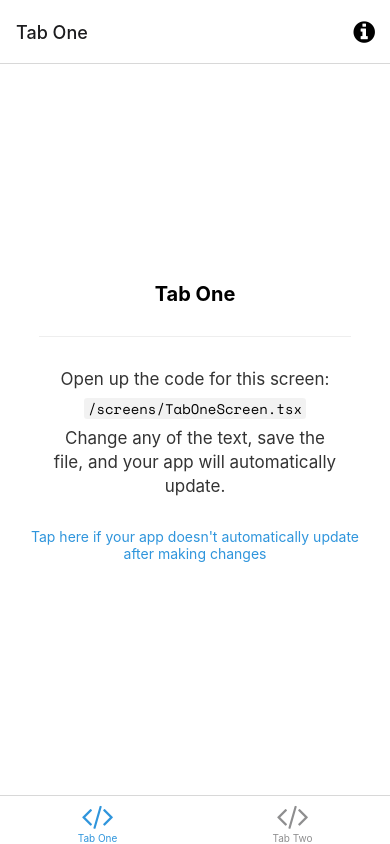
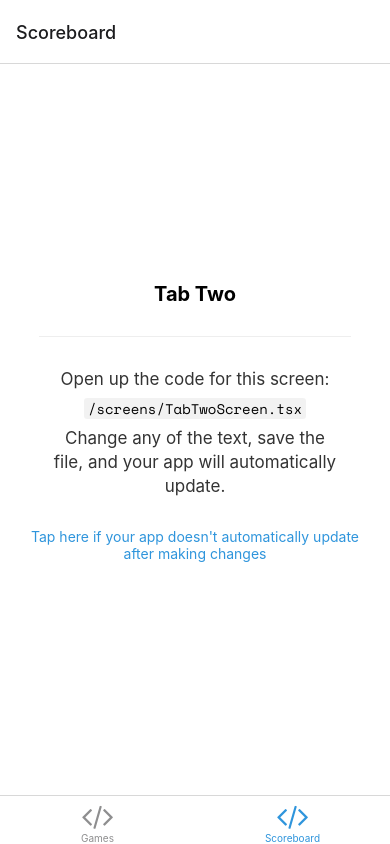
Before and after one commit to SophiaH67/MojimindReactNative, a React Native app: screen /Scoreboard in a window 390 px wide. Built offline with nearby package versions, Linux system fonts and the light colour scheme; what expo-linking would draw is missing.

Commit message:
feat: tabs -> GamesScreen, ScoreboardScreen

```diff
--- a/navigation/LinkingConfiguration.ts
+++ b/navigation/LinkingConfiguration.ts
@@ -10,25 +10,25 @@ import * as Linking from 'expo-linking';
 import { RootStackParamList } from '../types';
 
 const linking: LinkingOptions<RootStackParamList> = {
-  prefixes: [Linking.makeUrl('/')],
+  prefixes: [Linking.makeUrl("/")],
   config: {
     screens: {
       Root: {
         screens: {
-          TabOne: {
+          Games: {
             screens: {
-              TabOneScreen: 'one',
+              GamesScreen: "games",
             },
           },
-          TabTwo: {
+          Scoreboard: {
             screens: {
-              TabTwoScreen: 'two',
+              ScoreboardScreen: "scoreboard",
             },
           },
         },
       },
-      Modal: 'modal',
-      NotFound: '*',
+      Modal: "modal",
+      NotFound: "*",
     },
   },
 };
--- a/navigation/index.tsx
+++ b/navigation/index.tsx
@@ -14,8 +14,8 @@ import Colors from '../constants/Colors';
 import useColorScheme from '../hooks/useColorScheme';
 import ModalScreen from '../screens/ModalScreen';
 import NotFoundScreen from '../screens/NotFoundScreen';
-import TabOneScreen from '../screens/TabOneScreen';
-import TabTwoScreen from '../screens/TabTwoScreen';
+import GamesScreen from '../screens/GamesScreen';
+import ScoreboardScreen from "../screens/ScoreboardScreen";
 import { RootStackParamList, RootTabParamList, RootTabScreenProps } from '../types';
 import LinkingConfiguration from './LinkingConfiguration';
 
@@ -58,15 +58,15 @@ function BottomTabNavigator() {
 
   return (
     <BottomTab.Navigator
-      initialRouteName="TabOne"
+      initialRouteName="Games"
       screenOptions={{
         tabBarActiveTintColor: Colors[colorScheme].tint,
       }}>
       <BottomTab.Screen
-        name="TabOne"
-        component={TabOneScreen}
-        options={({ navigation }: RootTabScreenProps<'TabOne'>) => ({
-          title: 'Tab One',
+        name="Games"
+        component={GamesScreen}
+        options={({ navigation }: RootTabScreenProps<'Games'>) => ({
+          title: 'Games',
           tabBarIcon: ({ color }) => <TabBarIcon name="code" color={color} />,
           headerRight: () => (
             <Pressable
@@ -85,10 +85,10 @@ function BottomTabNavigator() {
         })}
       />
       <BottomTab.Screen
-        name="TabTwo"
-        component={TabTwoScreen}
+        name="Scoreboard"
+        component={ScoreboardScreen}
         options={{
-          title: 'Tab Two',
+          title: 'Scoreboard',
           tabBarIcon: ({ color }) => <TabBarIcon name="code" color={color} />,
         }}
       />
--- a/screens/TabTwoScreen.tsx
+++ b/screens/GamesScreen.tsx
@@ -2,13 +2,14 @@ import { StyleSheet } from 'react-native';
 
 import EditScreenInfo from '../components/EditScreenInfo';
 import { Text, View } from '../components/Themed';
+import { RootTabScreenProps } from '../types';
 
-export default function TabTwoScreen() {
+export default function GamesScreen({ navigation }: RootTabScreenProps<'Games'>) {
   return (
     <View style={styles.container}>
-      <Text style={styles.title}>Tab Two</Text>
+      <Text style={styles.title}>Tab One</Text>
       <View style={styles.separator} lightColor="#eee" darkColor="rgba(255,255,255,0.1)" />
-      <EditScreenInfo path="/screens/TabTwoScreen.tsx" />
+      <EditScreenInfo path="/screens/TabOneScreen.tsx" />
     </View>
   );
 }
--- a/screens/TabOneScreen.tsx
+++ b/screens/ScoreboardScreen.tsx
@@ -2,14 +2,13 @@ import { StyleSheet } from 'react-native';
 
 import EditScreenInfo from '../components/EditScreenInfo';
 import { Text, View } from '../components/Themed';
-import { RootTabScreenProps } from '../types';
 
-export default function TabOneScreen({ navigation }: RootTabScreenProps<'TabOne'>) {
+export default function ScoreboardScreen() {
   return (
     <View style={styles.container}>
-      <Text style={styles.title}>Tab One</Text>
+      <Text style={styles.title}>Tab Two</Text>
       <View style={styles.separator} lightColor="#eee" darkColor="rgba(255,255,255,0.1)" />
-      <EditScreenInfo path="/screens/TabOneScreen.tsx" />
+      <EditScreenInfo path="/screens/TabTwoScreen.tsx" />
     </View>
   );
 }
--- a/types.tsx
+++ b/types.tsx
@@ -25,8 +25,8 @@ export type RootStackScreenProps<Screen extends keyof RootStackParamList> = Nati
 >;
 
 export type RootTabParamList = {
-  TabOne: undefined;
-  TabTwo: undefined;
+  Games: undefined;
+  Scoreboard: undefined;
 };
 
 export type RootTabScreenProps<Screen extends keyof RootTabParamList> = CompositeScreenProps<
```
